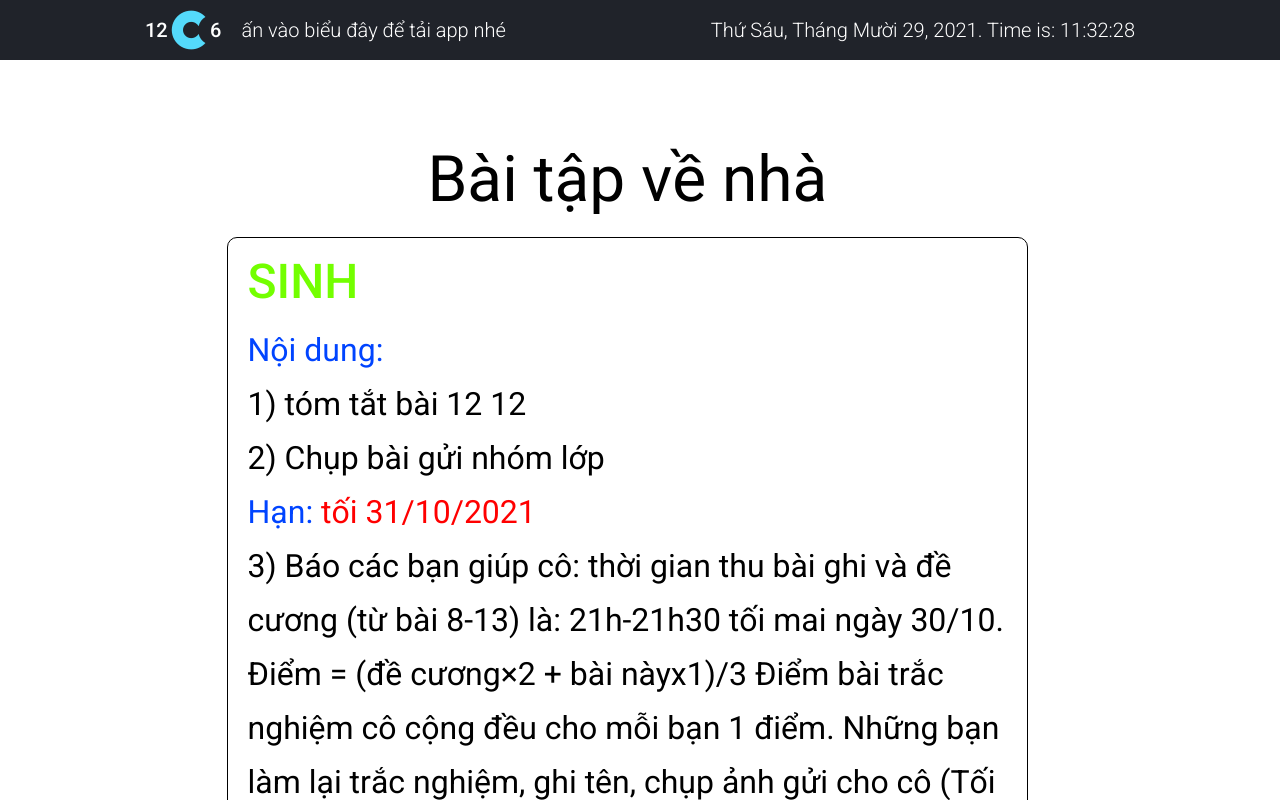
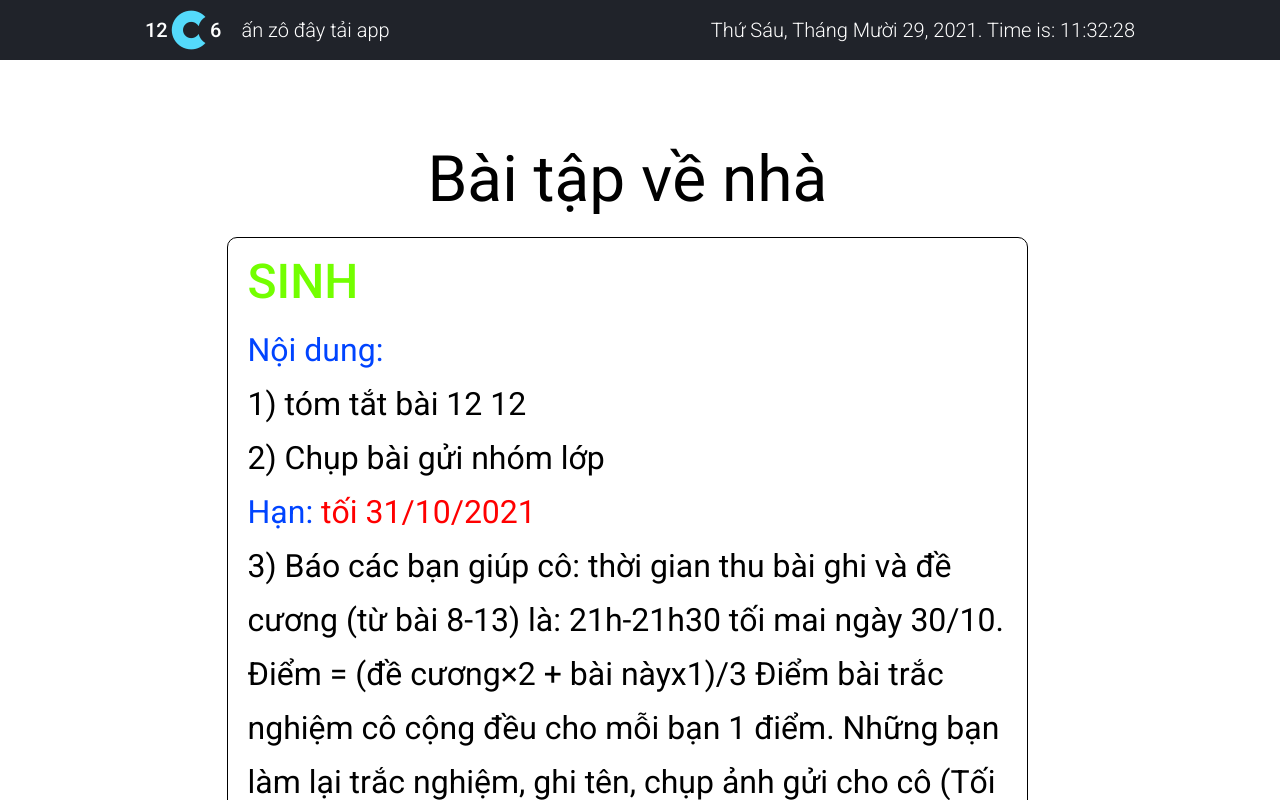
Before and after one commit to vuduynhiennn/12c6-utils, a plain HTML site: page index.html in a window 1280 px wide. Shown: the top 800 px of the page. Drawn offline with Linux system fonts and the light colour scheme.

Commit message:
add file

```diff
--- a/index.html
+++ b/index.html
@@ -27,7 +27,7 @@
                     <i class="Header--text">12</i>
                     <i class="fab fa-cuttlefish"></i>
                     <i class="Header--text">6</i>
-                    <p style="padding-left: 20px;">ấn vào biểu đây để tải app nhé </p>
+                    <p style="padding-left: 20px;">ấn zô đây tải app</p>
                 </div>
             </a>
             <div id="time">
```
